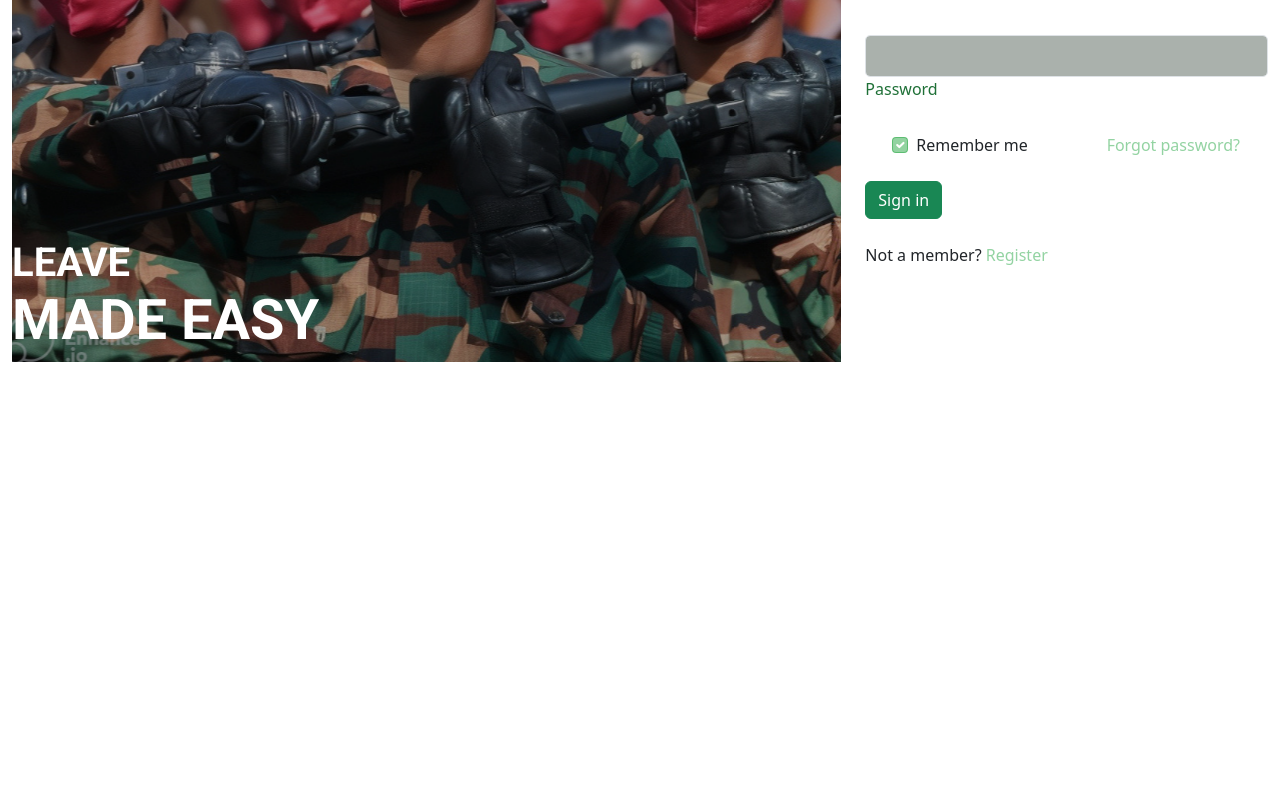
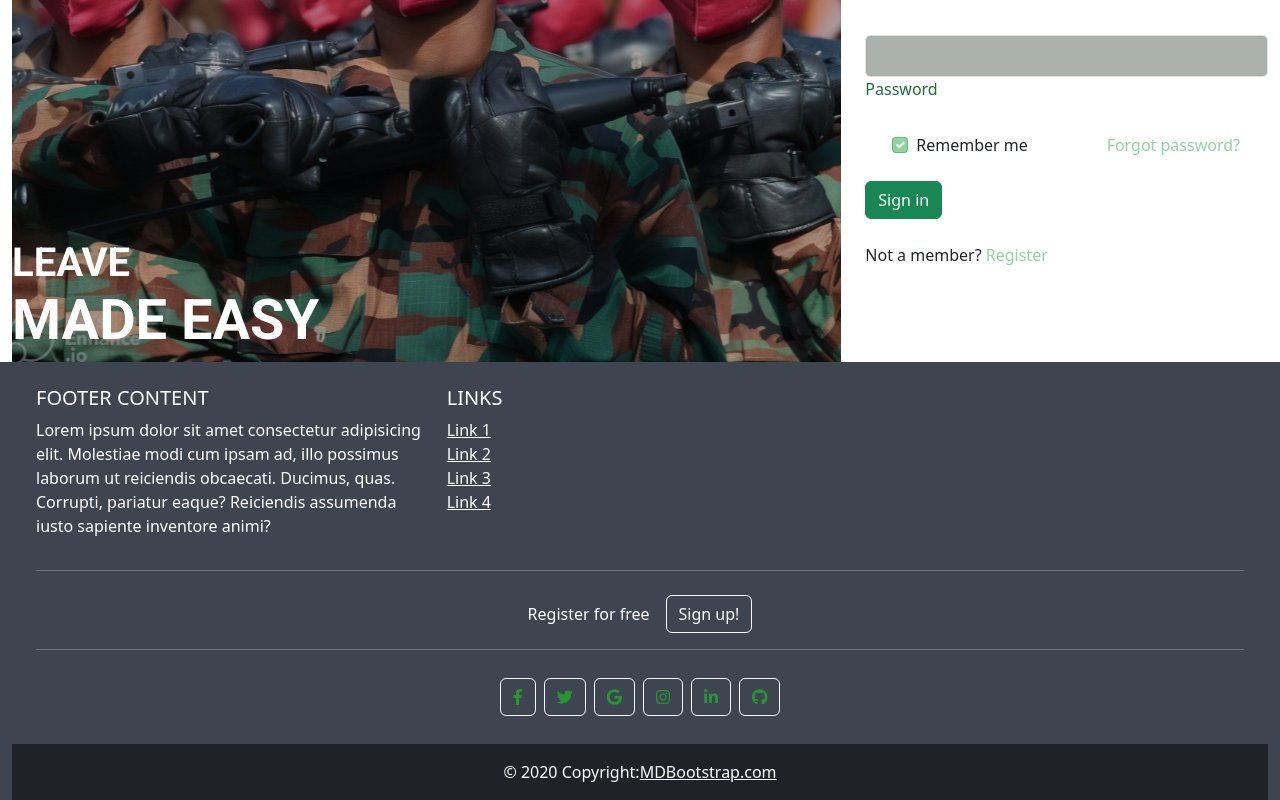
Before and after one commit to Madhu1229/SMART-LEAVE, a React (Create React App) app in the folder react_smart-leave/: page / in a window 1280 px wide. Shown: the part 598-1398 px from the top of the page. Before the commit the page ends 960 px from the top, so only its background shows below. Built offline with nearby package versions, Linux system fonts and the light colour scheme.

Commit message:
Footer structure develop

```diff
--- a/react_smart-leave/src/Pages/login.js
+++ b/react_smart-leave/src/Pages/login.js
@@ -96,6 +96,8 @@ export default function Login() {
               <div className="carousel-item active" >
                 <div className="zoom">
                   <img src={Login_1} className="d-block " alt="First slide" />
+
+                  {/* ......................... */}
 
 
                   <div class="position-relative">
@@ -360,7 +362,143 @@ export default function Login() {
 
 
 {/* For Footer................................................ */}
+<div className="row">
 
+{/* <!-- Footer --> */}
+<footer className="text-center text-lg-start text-white" style={{ backgroundColor: '#3e4551' }}>
+
+  {/* <!-- Grid container --> */}
+  <div class="p-4 pb-0">
+    {/* <!-- Section: Links --> */}
+    <section class="">
+      {/* <!--Grid row--> */}
+      <div class="row">
+        {/* <!--Grid column--> */}
+        <div class="col-lg-4 col-md-6 mb-4 mb-md-0">
+          <h5 class="text-uppercase">FOOTER CONTENT</h5>
+
+          <p>
+            Lorem ipsum dolor sit amet consectetur adipisicing elit.
+            Molestiae modi cum ipsam ad, illo possimus laborum ut
+            reiciendis obcaecati. Ducimus, quas. Corrupti, pariatur eaque?
+            Reiciendis assumenda iusto sapiente inventore animi?
+          </p>
+        </div>
+        {/* <!--Grid column--> */}
+
+        {/* <!--Grid column--> */}
+        <div class="col-lg-2 col-md-6 mb-4 mb-md-0">
+          <h5 class="text-uppercase">Links</h5>
+
+          <ul class="list-unstyled mb-0">
+            <li>
+              <a href="#!" class="text-white">Link 1</a>
+            </li>
+            <li>
+              <a href="#!" class="text-white">Link 2</a>
+            </li>
+            <li>
+              <a href="#!" class="text-white">Link 3</a>
+            </li>
+            <li>
+              <a href="#!" class="text-white">Link 4</a>
+            </li>
+          </ul>
+        </div>
+        {/* <!--Grid column--> */}
+
+        {/* <!-- Repeat the grid columns for more links... --> */}
+
+      </div>
+      {/* <!--Grid row--> */}
+    </section>
+    {/* <!-- Section: Links --> */}
+
+    <hr class="mb-4" />
+
+    {/* <!-- Section: CTA --> */}
+    <section class="">
+      <p class="d-flex justify-content-center align-items-center">
+        <span class="me-3">Register for free</span>
+        <button type="button" class="btn btn-outline-light btn-rounded">
+          Sign up!
+        </button>
+      </p>
+    </section>
+    {/* <!-- Section: CTA --> */}
+
+    <hr class="mb-4" />
+
+    {/* <!-- Section: Social media --> */}
+    <section class="mb-4 text-center">
+      {/* <!-- Facebook --> */}
+      <a
+         class="btn btn-outline-light btn-floating m-1"
+         href="#!"
+         role="button"
+         ><i class="fab fa-facebook-f"></i
+        ></a>
+
+      {/* <!-- Twitter --> */}
+      <a
+         class="btn btn-outline-light btn-floating m-1"
+         href="#!"
+         role="button"
+         ><i class="fab fa-twitter"></i
+        ></a>
+
+      {/* <!-- Google --> */}
+      <a
+         class="btn btn-outline-light btn-floating m-1"
+         href="#!"
+         role="button"
+         ><i class="fab fa-google"></i
+        ></a>
+
+      {/* <!-- Instagram --> */}
+      <a
+         class="btn btn-outline-light btn-floating m-1"
+         href="#!"
+         role="button"
+         ><i class="fab fa-instagram"></i
+        ></a>
+
+      {/* <!-- Linkedin --> */}
+      <a
+         class="btn btn-outline-light btn-floating m-1"
+         href="#!"
+         role="button"
+         ><i class="fab fa-linkedin-in"></i
+        ></a>
+
+      {/* <!-- Github --> */}
+      <a
+         class="btn btn-outline-light btn-floating m-1"
+         href="#!"
+         role="button"
+         ><i class="fab fa-github"></i
+        ></a>
+    </section>
+    {/* <!-- Section: Social media --> */}
+  </div>
+  {/* <!-- Grid container --> */}
+
+  {/* <!-- Copyright --> */}
+  <div
+       className="text-center p-3"
+       style={{ backgroundColor: 'rgba(0, 0, 0, 0.5)' }}
+
+       >
+    © 2020 Copyright:
+    <a class="text-white" href="https://mdbootstrap.com/">
+       MDBootstrap.com</a>
+  </div>
+  {/* <!-- Copyright --> */}
+</footer>
+{/* <!-- Footer --> */}
+
+
+</div>
 
 
 
```
